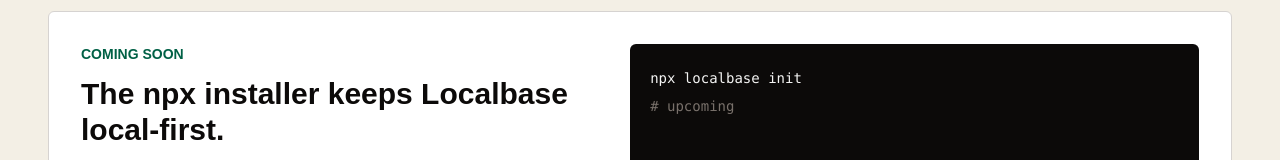
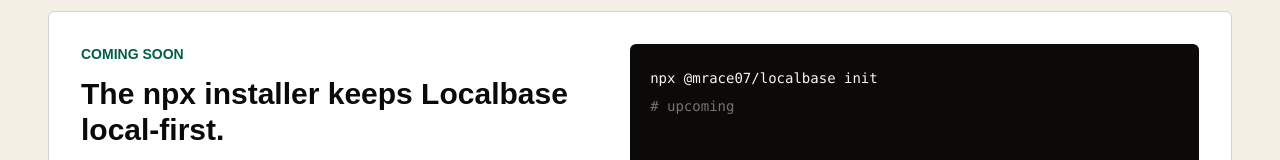
Before and after one commit to heyits-manan/localbase, a Next.js app in the folder apps/web/: page / in a window 1280 px wide. Shown: the part 2600-2760 px from the top of the page. Built offline with nearby package versions, Linux system fonts and the light colour scheme.

Commit message:
Use published CLI package scope

```diff
--- a/apps/web/app/page.tsx
+++ b/apps/web/app/page.tsx
@@ -240,7 +240,7 @@
             </p>
           </div>
           <pre className="overflow-x-auto rounded-md bg-stone-950 p-5 text-sm leading-7 text-stone-100">
-            <code>npx localbase init</code>
+            <code>npx @mrace07/localbase init</code>
             <code className="block text-stone-500"># upcoming</code>
           </pre>
         </div>
--- a/packages/cli/package.json
+++ b/packages/cli/package.json
@@ -1,10 +1,10 @@
 {
-  "name": "localbase",
+  "name": "@mrace07/localbase",
   "version": "0.1.0",
   "description": "Local-first Localbase project initializer and runtime helper.",
   "type": "module",
   "bin": {
-    "localbase": "./bin/localbase.js"
+    "localbase": "bin/localbase.js"
   },
   "files": [
     "bin"
```
Also changed, not shown: 2 other files (tests, documents, lock files or other folders).
